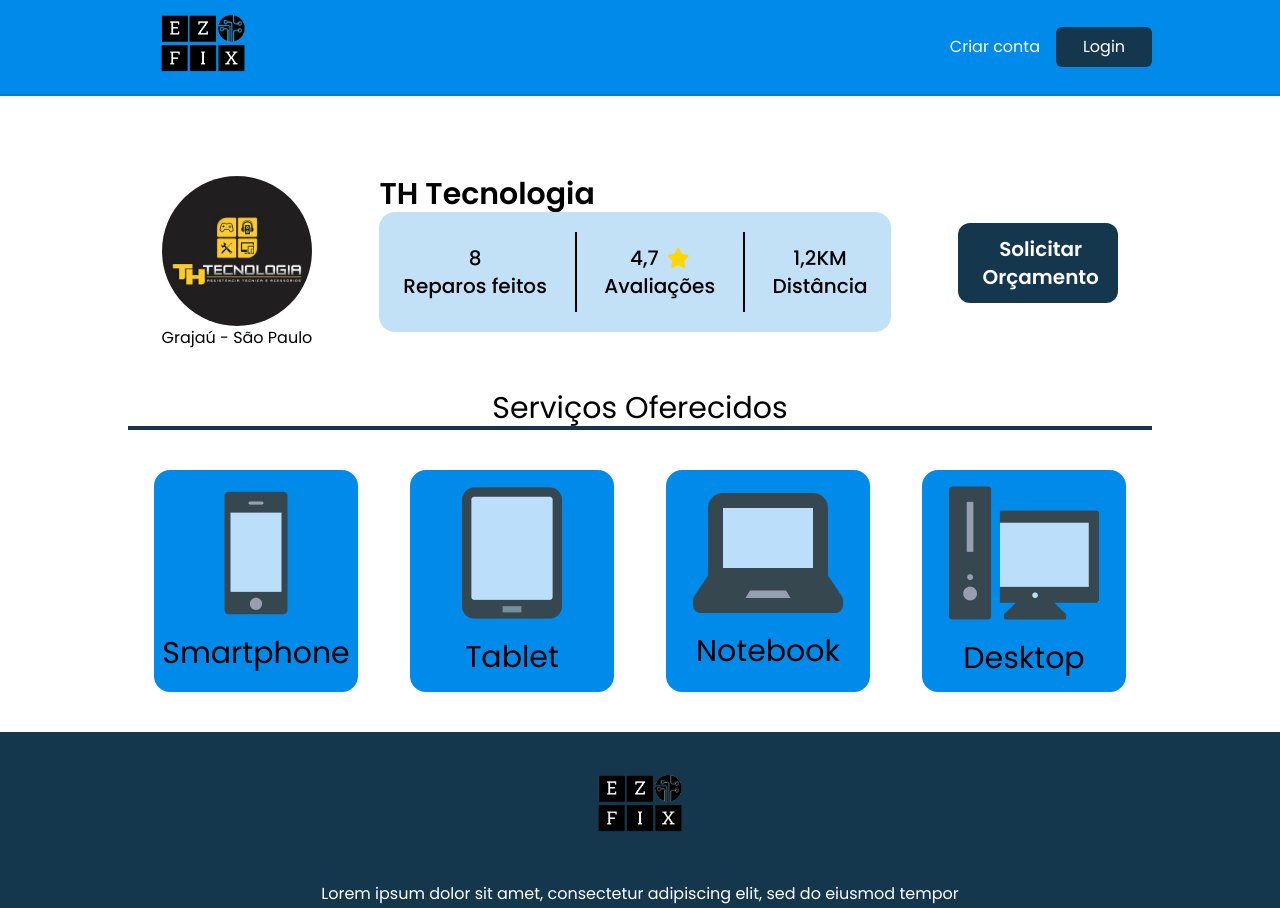
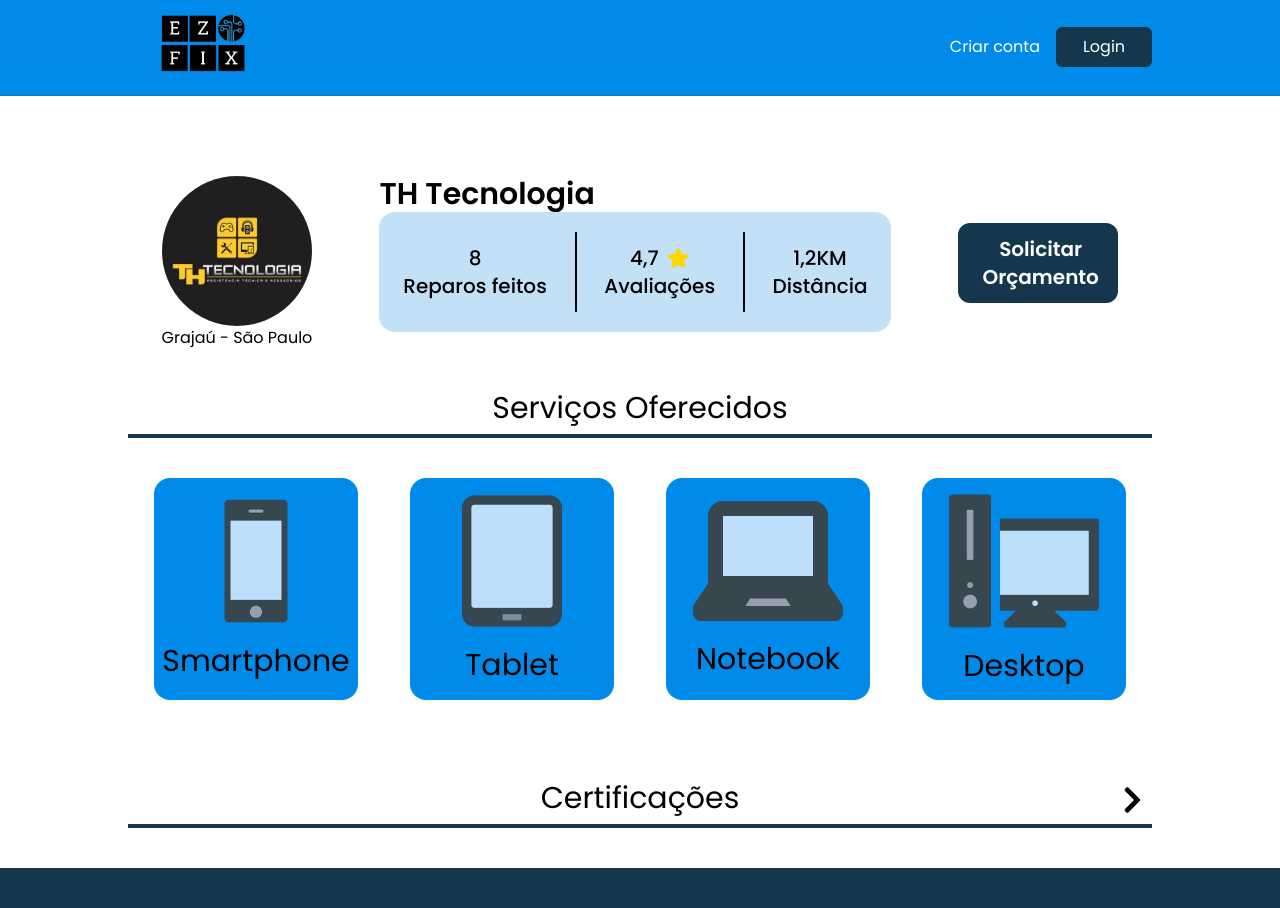
Before and after one commit to JoaoPedroArnaut/ezfix-front-end, a Next.js app: page /perfilassistencia in a window 1280 px wide. Shown: the top 908 px of the page. Built offline with nearby package versions, Linux system fonts and the light colour scheme; no server answers.

Commit message:
perfilAssistencia pronta

```diff
--- /dev/null
+++ b/src/components/CardCertificacao.jsx
@@ -0,0 +1,39 @@
+import React, { useState } from 'react'
+import { FontAwesomeIcon } from '@fortawesome/react-fontawesome'
+import { faCaretDown, faCaretRight, faSearch } from '@fortawesome/free-solid-svg-icons'
+
+const CardCertificacao = ({ nomeCurso, cargaHoraria, dataInicio, dataConclusao }) => {
+    const [expandido, setExpandido] = useState(false);
+    return (
+        <>
+            <div>
+                <div onClick={() => setExpandido(!expandido)} className={expandido ? "bg_white rounded-b-none rounded-t-xl overflow-hidden bg-blue-light shadow-md relative p-5 hover:bg-gray"
+                    : "bg_white rounded-xl overflow-hidden bg-blue-light shadow-md relative p-5 hover:bg-gray"}>
+                    <div className="w-full flex justify-center text-center text-xl">
+                        <div className="w-4/5 cursor-default">
+                            <span>{nomeCurso}</span>
+                        </div>
+                        <div className="absolute top-0 right-0 mr-5 mt-3">
+                            <FontAwesomeIcon icon={expandido ? faCaretDown : faCaretRight} size="2x" />
+                        </div>
+                    </div>
+                </div>
+                {expandido &&
+                    <div className="flex flex-col p-5 text-lg border-2 border-opacity-10 border-black shadow-lg rounded-b-xl">
+                        <span>Carga horária: <span className="font-semibold">{cargaHoraria}</span></span>
+                        <span>Data início: <span className="font-semibold">{dataInicio}</span></span>
+                        <span>Data conclusão: <span className="font-semibold">{dataConclusao}</span></span>
+                        <div className="text-right">
+                            <FontAwesomeIcon icon={faSearch} size="2x" className="hover:bg-blue-dark hover:text-white p-2 rounded-full cursor-pointer" />
+                        </div>
+                    </div>
+                }
+
+            </div>
+
+        </>
+    )
+}
+
+export default CardCertificacao
+// bg_white rounded overflow-hidden shadow-md relative
--- /dev/null
+++ b/src/components/Certificaçoes.jsx
@@ -0,0 +1,36 @@
+import { faChevronDown, faChevronRight } from '@fortawesome/free-solid-svg-icons'
+import { FontAwesomeIcon } from '@fortawesome/react-fontawesome'
+import React, { useState } from 'react'
+import CardCertificacao from './CardCertificacao'
+
+const Certificaçoes = () => {
+
+    const [sectionExt, setSectionExt] = useState(false);
+
+    return (
+        <>
+            <div className="flex justify-center w-full mt-10">
+                <div className="w-4/5 flex flex-col items-center justify-around text-3xl">
+                    <div className=" flex justify-center relative w-full mb-2">
+                        <span>Certificações</span>
+                        <div className="absolute right-0 w-10 h-10 text-center cursor-pointer px-2 hover:bg-blue-dark rounded-full hover:text-white">
+                            <FontAwesomeIcon icon={sectionExt ? faChevronDown : faChevronRight} className="align-middle" onClick={() => setSectionExt(!sectionExt)} />
+                        </div>
+                    </div>
+                    <div className="border-b-4 border-blue-dark w-full mb-10"></div>
+                    {sectionExt &&
+                        <div className="w-full flex justify-around mb-20">
+                            <div className="grid lg:grid-cols-2 xl:grid-cols-3 gap-10">
+                                <CardCertificacao nomeCurso="Manuntenção de Celuladares avançado" dataConclusao="20/11/2021" dataInicio="01/01/2020" cargaHoraria="840 Horas" />
+                                <CardCertificacao nomeCurso="Especialização em reparo de notebooks" dataConclusao="20/11/2021" dataInicio="01/01/2020" cargaHoraria="840 Horas" />
+                                <CardCertificacao nomeCurso="Conserto de placa-mãe" dataConclusao="20/11/2021" dataInicio="01/01/2020" cargaHoraria="840 Horas" />
+                            </div>
+                        </div>
+                    }
+                </div>
+            </div>
+        </>
+    )
+}
+
+export default Certificaçoes
--- a/src/components/ServicosOferecidos.jsx
+++ b/src/components/ServicosOferecidos.jsx
@@ -7,7 +7,7 @@ const ServicosOferecidos = () => {
             <div className="flex justify-center w-full mt-10">
                 <div className="w-4/5 flex flex-col items-center justify-around text-3xl">
                     <span>Serviços Oferecidos</span>
-                    <div className="border-b-4 border-blue-dark w-full"></div>
+                    <div className="border-b-4 border-blue-dark w-full mt-2"></div>
                     <div className="w-full flex justify-around mt-10 mb-10">
                         <CardServico tipoServico={0} textoServico="Smartphone"/>
                         <CardServico tipoServico={1} textoServico="Tablet"/>
--- a/src/pages/perfilassistencia.jsx
+++ b/src/pages/perfilassistencia.jsx
@@ -1,4 +1,5 @@
 import React from 'react'
+import Certificaçoes from '../components/Certificaçoes'
 import DetalhesAssistencia from '../components/DetalhesAssistencia'
 import Footer from '../components/Footer'
 import Navbar from '../components/Navbar'
@@ -10,6 +11,7 @@ const perfilassistencia = () => {
             <Navbar/>
             <DetalhesAssistencia/>
             <ServicosOferecidos/>
+            <Certificaçoes/>
             <Footer/>
         </>
     )
```
